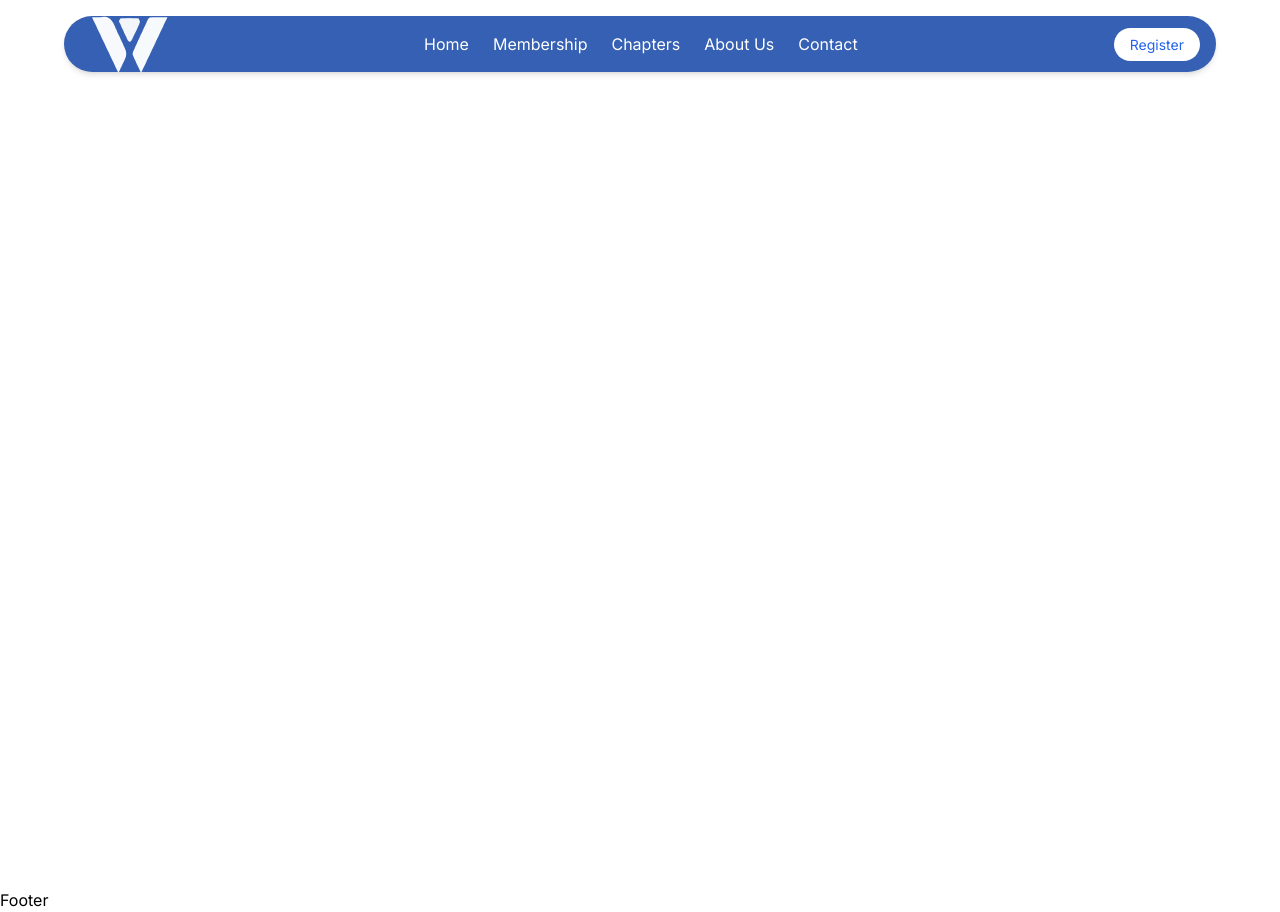
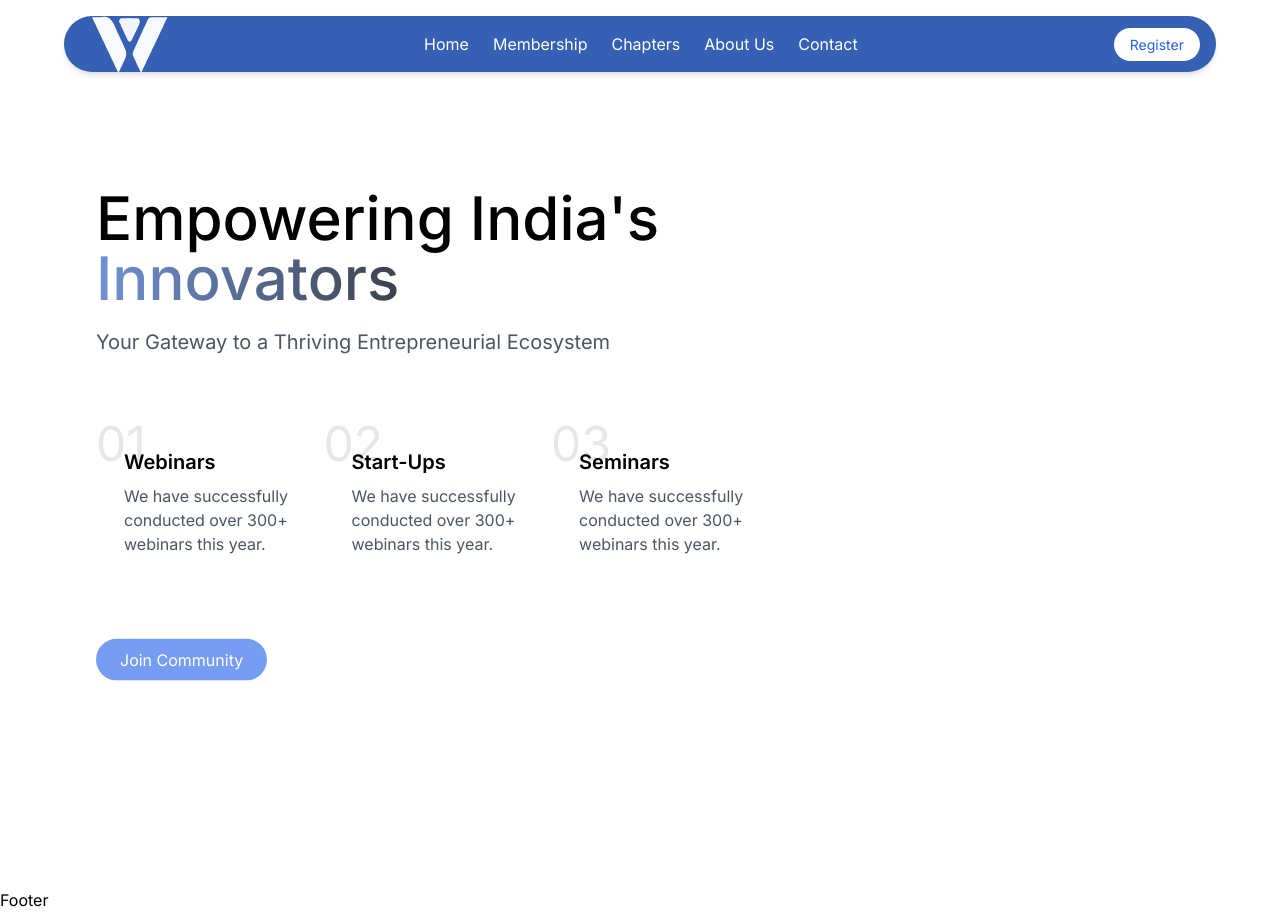
Before and after one commit to wissionaxis/wissionaxis, a Next.js app: page / in a window 1280 px wide. Built offline with nearby package versions, Linux system fonts and the light colour scheme.

Commit message:
added landing page

```diff
--- a/app/(sites)/page.tsx
+++ b/app/(sites)/page.tsx
@@ -1,7 +1,144 @@
-import Image from "next/image";
+'use client'
+import Image from 'next/image';
+import { SectionType } from '../constants/type';
+import { useEffect } from 'react';
+import gsap from 'gsap';
+import { Power4 } from 'gsap';
+const Home = () => {
+  const images = [
+    '/path/to/your/image1.png',
+    '/path/to/your/image2.png',
+    '/path/to/your/image3.png',
+  ];
 
-export default function Home() {
+  const sections: SectionType[] = [
+    {
+      id: '01',
+      title: 'Webinars',
+      description: 'We have successfully conducted over 300+ webinars this year.',
+    },
+    {
+      id: '02',
+      title: 'Start-Ups',
+      description: 'We have successfully conducted over 300+ webinars this year.',
+    },
+    {
+      id: '03',
+      title: 'Seminars',
+      description: 'We have successfully conducted over 300+ webinars this year.',
+    },
+  ];
+
+
+  useEffect(() => {
+    const tl = gsap.timeline();
+   tl.fromTo('.Hero-Header h1', {
+      translateX: '-200px',
+      opacity: 0,
+    }, {
+      translateX: '0',
+      opacity: 1,
+      duration: 1,
+      ease:'back.out',
+      delay: 0.5,
+    }).fromTo('.Hero-Header p', {
+      translateX: '-200px',
+      opacity: 0,
+    }, {
+      translateX: '0',
+      opacity: 1,
+      duration: 1,
+      ease: 'back.out',
+      delay: 0.5,
+    }).fromTo('.section-card', {
+      opacity: 0,
+      y: 50,
+    }, {
+      opacity: 1,
+      y: 0,
+      duration: 1,
+      stagger: 0.3,
+      ease: 'back.in',
+      delay: 0.3,
+    }) .fromTo('.action-button', {
+      opacity: 0,
+      y: 50,
+    }, {
+      opacity: 1,
+      y: 0,
+      duration: 1,
+      stagger: 0.3,
+      ease: 'power4.out',
+      delay:0.4
+    })
+    .fromTo('.animated-image', {
+      opacity: 0,
+      y: 50,
+    }, {
+      opacity: 1,
+      y: 0,
+      duration: 1,
+      stagger: 0.3,
+      ease: 'power4.out',
+      delay:0.4
+    });
+  }, []);
+
+
   return (
-    <div className="-z-1 h-screen"></div>
+    <div className="min-h-screen bg-white py-10 flex justify-center items-center">
+      <div className="w-[95%] min-h-[70vh] flex flex-col md:flex-row">
+        <div className="container mx-auto px-4 md:px-8 lg:px-16 md:w-2/3">
+          <div className="mb-16 -mt-5 Hero-Header">
+            <h1 className="text-4xl md:text-5xl lg:text-6xl font-[500] mb-5 overflow-hidden">
+              Empowering India{"'"}s <span className="textColor">Innovators</span>
+            </h1>
+            <p className="text-gray-600 text-lg md:text-xl overflow-hidden">Your Gateway to a Thriving Entrepreneurial Ecosystem</p>
+          </div>
+          <div className="flex flex-col md:flex-row justify-between items-start mb-16">
+            {sections.map((section: SectionType, index: number) => (
+              <div
+                key={index}
+                className="section-card flex-1 h-full mb-8 md:mb-0 relative"
+              >
+                <h2 className="text-5xl text-gray-200 mb-2 absolute left-0 top-0">
+                  {section.id}
+                </h2>
+                <div className="relative w-full h-full mt-7 md:ml-7">
+                  <h3 className="text-xl font-semibold mb-2">{section.title}</h3>
+                  <p className="text-gray-600">{section.description}</p>
+                </div>
+              </div>
+            ))}
+          </div>
+          <div className="flex space-x-4">
+            <button className="bg-blue-600 action-button  text-white py-2 px-6 rounded-full hover:bg-blue-700 transition-colors">
+              Join Community
+            </button>
+            <button className=" action-button border border-blue-600 text-blue-600 py-2 px-6 rounded-full hover:bg-blue-100 transition-colors">
+              Login
+            </button>
+          </div>
+        </div>
+        <div className="flex flex-col items-center md:w-1/3 mt-8 md:mt-0">
+          {images.map((src: string, index: number) => (
+            <div
+              key={index}
+              className={`animated-image relative h-40 w-full md:w-1/2 mb-4 ${index % 2 === 0 ? 'self-start' : 'self-end'}`}
+            >
+              <Image
+                src={src}
+                alt={`Image ${index + 1}`}
+                layout="fill"
+                objectFit="cover"
+                className="rounded-lg shadow-md"
+              />
+            </div>
+          ))}
+        </div>
+      </div>
+    </div>
   );
-}
+};
+
+export default Home;
--- a/app/components/common/Navbar.tsx
+++ b/app/components/common/Navbar.tsx
@@ -26,7 +26,8 @@ const Navbar = () => {
         height: '0',
         ease: 'Power4.easeInOut',
         duration: 1,
-        padding:0
+        // padding:0,
+        border:'none'
       });
     }
   }, [isOpen]);
@@ -66,14 +67,14 @@ const Navbar = () => {
             </svg>
           </button>
         </div>
-        <div className={`navHeight absolute top-24 left-10 right-0 py-4 flex-colm rounded-[20px] border-none  w-[85%] h-0 z-[99999] bg-[#3560B3] overflow-hidden `}>
+        <div className={`navHeight absolute top-24 left-10 right-0  flex-colm rounded-[20px] border-none  w-[85%] z-[99999] bg-[#3560B3] overflow-hidden `}>
           {isOpen && Links.map((t: LinksType, index: number) => (
-            <Link href={t.linked} key={index} className="text-white  hover:text-gray-300 transition-colors p-2 w-full text-center">
+            <Link href={t.linked} key={index} className={`text-white  hover:text-gray-300 transition-colors p-2 w-full text-center ${index ===0 && 'mt-3'}`}>
               {t.name}
             </Link>
           ))}
           {isOpen && (
-            <Link href="/" className="block bg-white text-blue-600 py-2 px-4  rounded-full hover:bg-gray-100 transition-colors mt-2">
+            <Link href="/" className="block mb-3 bg-white text-blue-600 py-2 px-4  rounded-full hover:bg-gray-100 transition-colors mt-2">
               Register
             </Link>
           )}
--- a/app/constants/type.ts
+++ b/app/constants/type.ts
@@ -2,3 +2,9 @@ export interface LinksType{
     name:string,
     linked:string
 }
+
+export interface SectionType{
+    id:string,
+    title:string,
+    description:string
+}
--- a/app/globals.css
+++ b/app/globals.css
@@ -27,6 +27,12 @@ body{
 }
 
 @layer utilities {
+
+  .textColor{
+    background: linear-gradient(90deg, #7092D3 0%, #3C424E 100%);
+   -webkit-background-clip: text;
+   -webkit-text-fill-color: transparent;
+  }
 
 
   .fontless {
```
